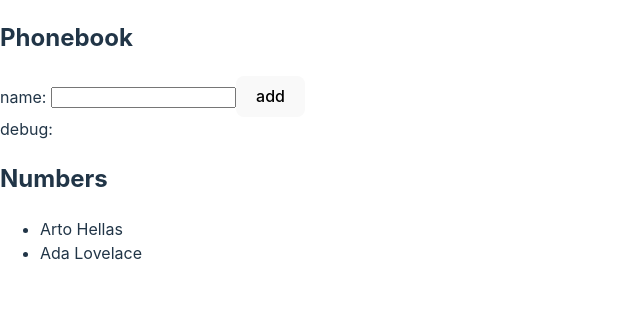
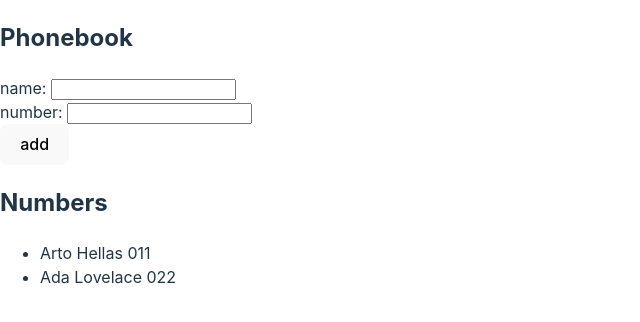
Before and after one commit to li-yunjie/FullStackOpenExercises, a React (Vite) app in the folder Part2/phonebook/: page / in a window 1280 px wide. Shown: the top 322 px of the page, without its empty margins (0-640 px from the left). Built offline with nearby package versions, Linux system fonts and the light colour scheme.

Commit message:
exercise 2.8

```diff
--- a/Part2/phonebook/src/App.jsx
+++ b/Part2/phonebook/src/App.jsx
@@ -2,33 +2,43 @@
 
 const App = () => {
   const [persons, setPersons] = useState([
-    { name: 'Arto Hellas' },
-    { name: 'Ada Lovelace' }
+    { name: 'Arto Hellas', number: '011' },
+    { name: 'Ada Lovelace', number: '022' }
   ])
   const [newName, setNewName] = useState('')
+  const [newNumber, setNewNumber] = useState('')
 
   const addPerson = (event) => {
     event.preventDefault()
-    const newPerson = { name: newName }
-    setPersons(persons.concat(newPerson))
-    setNewName('')
+    if (persons.some(person => person.name === newName)) {
+      alert(`${newName} is already added to the phonebook`)
+    } else {
+      const newPerson = { name: newName, number: newNumber }
+      setPersons(persons.concat(newPerson))
+      setNewName('')
+      setNewNumber('')
+    }
   }
 
   const handleNameChange = (event) => {
     setNewName(event.target.value)
   }
 
+  const handleNumberChange = (event) => {
+    setNewNumber(event.target.value)
+  }
+
   return (
     <div>
       <h2>Phonebook</h2>
       <form onSubmit={addPerson}>
-        name: <input value={newName} onChange={handleNameChange} />
-        <button type="submit">add</button>
-        <div>debug: {newName}</div>
+        <div>name: <input value={newName} onChange={handleNameChange} /></div>
+        <div>number: <input value={newNumber} onChange={handleNumberChange} /></div>
+        <div><button type="submit">add</button></div>
       </form>
       <h2>Numbers</h2>
       <ul>
-        {persons.map(person => <li key={person.name}>{person.name}</li>)}
+        {persons.map(person => <li key={person.name}>{person.name} {person.number}</li>)}
       </ul>
     </div>
   )
```
